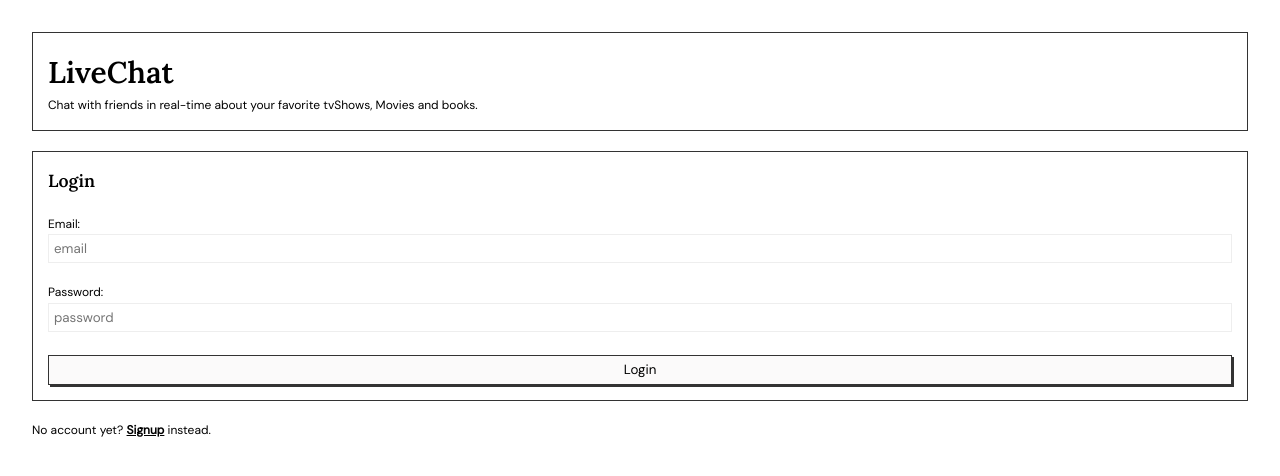
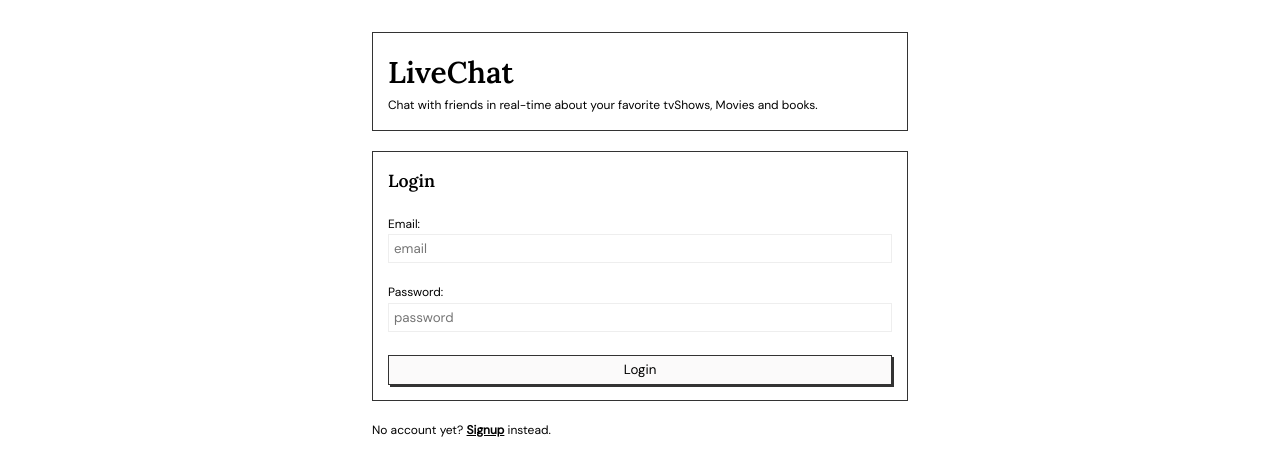
Before and after one commit to adeleke5140/LiveChat, a Vue app: page / in a window 1280 px wide. Shown: the top 476 px of the page. Built offline with nearby package versions, Linux system fonts and the light colour scheme; no server answers.

Commit message:
change the max-width value

```diff
--- a/src/assets/main.css
+++ b/src/assets/main.css
@@ -1,7 +1,7 @@
 @import "./base.css";
 
 #app {
-  max-width: 1280px;
+  max-width: 40em;
   margin: 0 auto;
   padding: 2rem;
   font-weight: normal;
```
